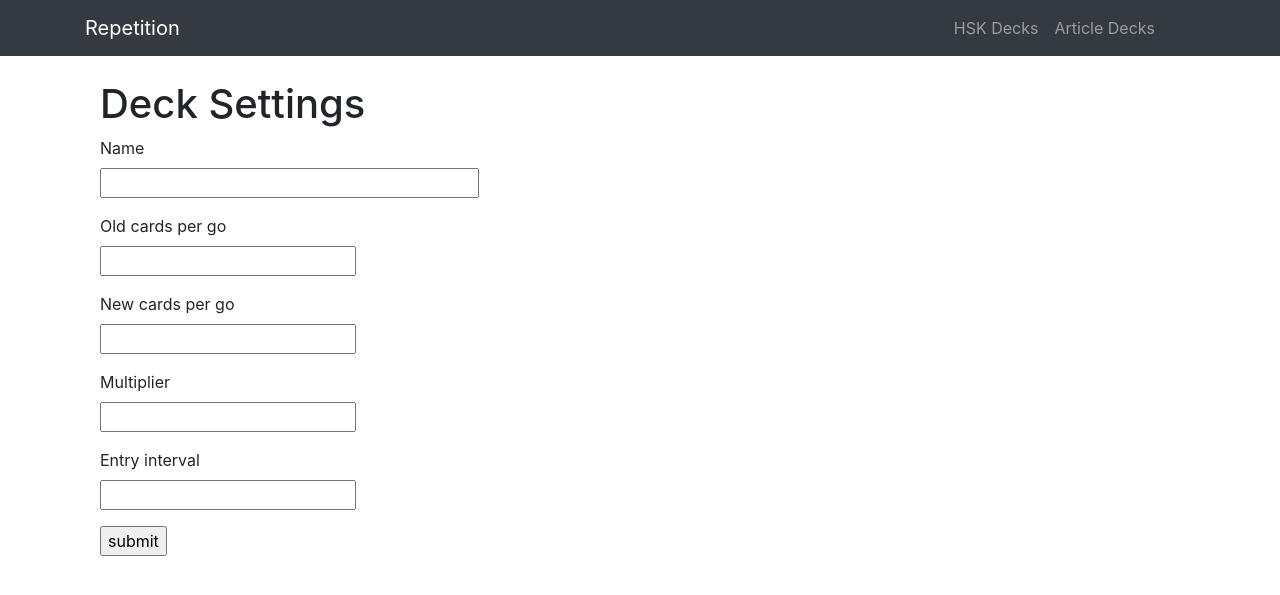
After one commit to alekkswithak/repetition, a Flask app: template app/templates/deck_settings.html in a window 1280 px wide. The commit adds this page. Shown: the top 595 px of the page. Run offline with Flask 2, Linux system fonts and the light colour scheme; the template is opened without the code that fills it: values that come from a table or form of the project are taken from there, others are empty; some libraries are stand-ins or nearby versions.

Commit message:
Deck settings

```diff
--- a/app/forms.py
+++ b/app/forms.py
@@ -1,8 +1,17 @@
 from flask_wtf import FlaskForm
-from wtforms import StringField, SubmitField
+from wtforms import StringField, SubmitField, IntegerField
 from wtforms.validators import DataRequired
 
 
 class URLForm(FlaskForm):
     url = StringField('URL', validators=[DataRequired()])
     submit = SubmitField('submit')
+
+
+class DeckSettingsForm(FlaskForm):
+    name = StringField('Name', validators=[DataRequired()])
+    card_number = IntegerField('Old cards per go', validators=[DataRequired()])
+    new_card_number = IntegerField('New cards per go', validators=[DataRequired()])
+    multiplier = IntegerField('Multiplier', validators=[DataRequired()])
+    entry_interval = IntegerField('Entry interval', validators=[DataRequired()])
+    submit = SubmitField('submit')
--- a/app/routes.py
+++ b/app/routes.py
@@ -1,6 +1,11 @@
-from flask import render_template, redirect, url_for, request
-from app import app
-from app.forms import URLForm
+from flask import (
+    render_template,
+    redirect,
+    url_for,
+    request
+)
+from app import app, db
+from app.forms import URLForm, DeckSettingsForm
 from app.models import (
     Deck,
     ArticleDeck,
@@ -99,5 +104,27 @@ def articles():
 
 @app.route('/deck/<int:deck_id>')
 def browse_deck(deck_id):
-    deck = Deck.query.get(id)
+    deck = Deck.query.get(deck_id)
     return render_template('browse_deck.html', deck=deck)
+
+
+@app.route('/deck_settings/<int:deck_id>', methods=['GET', 'POST'])
+def deck_settings(deck_id):
+    form = DeckSettingsForm()
+    deck = Deck.query.get(deck_id)
+    if form.validate_on_submit():
+        #deck.update_settings(form)
+        deck.name = form.name.data
+        deck.card_number = form.card_number.data
+        deck.new_card_number = form.new_card_number.data
+        deck.multiplier = form.multiplier.data
+        deck.entry_interval = form.entry_interval.data
+        db.session.commit()
+
+    form.name.data = deck.name
+    form.card_number.data = deck.card_number
+    form.new_card_number.data = deck.new_card_number
+    form.multiplier.data = deck.multiplier
+    form.entry_interval.data = deck.entry_interval
+
+    return render_template('deck_settings.html', deck=deck, form=form)
--- /dev/null
+++ b/app/templates/deck_settings.html
@@ -0,0 +1,39 @@
+{% extends "base.html" %}
+
+{% block content %}
+
+<br>
+<div class="container">
+    <div class="col-lg-12">
+    <h1>Deck Settings</h1>
+    <form action="" method="post" novalidate>
+        {{ form.hidden_tag() }}
+        <div class="form-group">
+            {{ form.name.label }}<br>
+            {{ form.name(size=32) }}
+        </div>
+        <div class="form-group">
+            {{ form.card_number.label }}<br>
+            {{ form.card_number() }}
+        </div>
+        <div class="form-group">
+            {{ form.new_card_number.label }}<br>
+            {{ form.new_card_number() }}
+        </div>
+        <div class="form-group">
+            {{ form.multiplier.label }}<br>
+            {{ form.multiplier() }}
+        </div>
+        <div class="form-group">
+            {{ form.entry_interval.label }}<br>
+            {{ form.entry_interval() }}
+        </div>
+        <div class='form-group'>
+            {{ form.submit(type="submit") }}
+        </div>
+    </form>
+</div>
+</div>
+
+
+{% endblock %}
--- a/app/templates/decks_component.html
+++ b/app/templates/decks_component.html
@@ -17,6 +17,7 @@
                 <th></th>
                 <th></th>
                 <th></th>
+                <th></th>
                 </tr>
             </thead>
             <tbody>
@@ -30,6 +31,7 @@
                     <td><a href={{ url_for('sort', deck_id=d.id) }}>Sort</a></td>
                     <td><a href={{ url_for('browse_deck', deck_id=d.id) }}>Browse</a></td>
                     <td><a href={{ url_for('flash', deck_id=d.id) }}>Play</a></td>
+                    <td><a href={{ url_for('deck_settings', deck_id=d.id) }}>Settings</a></td>
                 </tr>
                 {% endfor %}
             </tbody>
```
